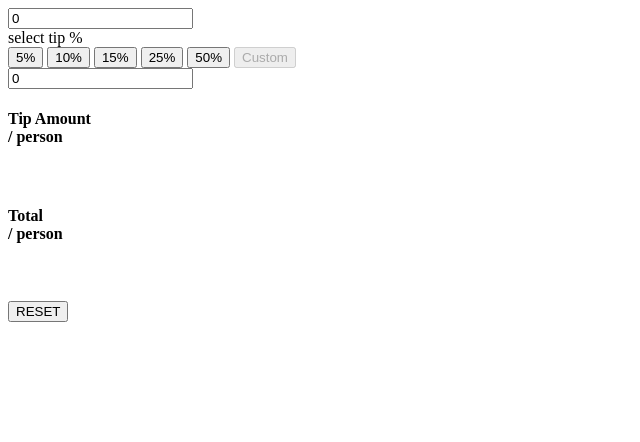
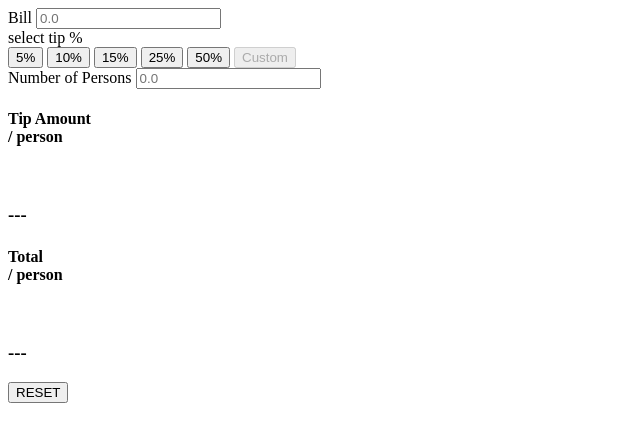
Before and after one commit to ShuaibuMaryam/mentor-task-tip-calculator, a plain HTML site: page index2.html in a window 1280 px wide. Both pictures are taken after a click on the button "RESET". Shown: the whole page, without its empty margins (0-640 px from the left). Drawn offline with Linux system fonts and the light colour scheme.

Commit message:
update-fixed

```diff
--- a/index2.html
+++ b/index2.html
@@ -4,12 +4,13 @@
     <meta charset="UTF-8">
     <meta http-equiv="X-UA-Compatible" content="IE=edge">
     <meta name="viewport" content="width=device-width, initial-scale=1.0">
-    <title>Document</title>
+    <title>Splitter</title>
 </head>
 <body>
     <div class="calculator">
         <div>
-            <input type="text" id="bill" value="0">
+            <span>Bill</span>
+            <input type="text" id="bill" placeholder="0.0">
         </div>
         <div>
             <div class="select-tip">
@@ -25,16 +26,17 @@
             </div>
         </div>
         <div>
-            <input type="text" id="people" value="0">
+            <span>Number of Persons</span>
+            <input type="text" id="people" placeholder="0.0">
         </div>
         <div class="right">
             <div class="tip-amount">
                 <h4>Tip Amount <br> <span>/ person</span></h4><br>
-                <h3 id="tip-amount"></h3>
+                <h3 id="tip-amount">---</h3>
             </div>
             <div class="total">
                 <h4>Total<br> <span>/ person</span></h4><br>
-                <h3 id="tip-total-amount"></h3>
+                <h3 id="tip-total-amount">---</h3>
             </div>
             <div class="reset-button">
                 <button data-action="reset">RESET</button>
--- a/js/script.js
+++ b/js/script.js
@@ -1,38 +1,56 @@
-const calculator = document.querySelector(".calculator"),
-    tip_options = calculator.querySelector(".tip-options"),
-    get_bill = calculator.querySelector("#bill"),
-    get_people = calculator.querySelector("#people"),
-    tip_amount = calculator.querySelector("#tip-amount"),
-    tip_total_amount = calculator.querySelector("#tip-total-amount"),
+const calculator = document.querySelector('.calculator'),
+  tip_options = calculator.querySelector('.tip-options'),
+  get_bill = calculator.querySelector('#bill'),
+  get_people = calculator.querySelector('#people'),
+  tip_amount = calculator.querySelector('#tip-amount'),
+  tip_total_amount = calculator.querySelector('#tip-total-amount'),
   reset_button = calculator.querySelector("[data-action='reset']");
 
-
-
-tip_options.addEventListener('click', ({target}) => {
+tip_options.addEventListener('click', ({ target }) => {
   if (target.matches('button')) {
-
     const action = target.dataset.action;
     // const keyContent = target.textContent;
+    // console.log(keyContent, action);
 
-    // console.log(keyContent, action);
     const bill = get_bill.value;
     const numberPersons = get_people.value;
+
+      if (!get_bill.value && !get_bill.value) {
+
+          console.log('Values needed!');
+
+      } else if (isNaN(get_bill.value) && isNaN(get_bill.value)) {
+
+          console.log("Invalid Input");
+
+      } else {
 
           bill_calculation(action, bill, numberPersons);
 
     }
+  }
 });
 
+reset_button.addEventListener('click', () => {
+  get_bill.value = null;
+  get_people.value = null;
+  tip_amount.innerHTML = '---';
+  tip_total_amount.innerHTML = '---';
+});
+
+/* METHODS */
+
 const bill_calculation = (x, y, z) => {
+  let tmp_result = (x / 100) * y;
+  tmp_result = tmp_result.toFixed(2);
 
-    let tmp_result = (x / 100) * y;
+  tip_amount.innerHTML = tmp_result;
+  tip_total_amount.innerHTML = tmp_result * z;
+};
 
 
 
-    console.log(x, y, z);
-    return tmp_result;
 
-}
 
 /* const values = [];
 
@@ -50,14 +68,6 @@ const bill_calculation = (x, y, z) => {
     }) */
 
 
-
-reset_button.addEventListener('click', () => {
-    get_bill.value = 0;
-    get_people.value = 0;
-})
-
-
-
 /*
 09076969865
     Get the bill, take the percentage of the bill according to any of the buttons clicked ie, 15%, 20% etc. and divide it by
```
Lines whose indentation alone changed are shown as unchanged.
